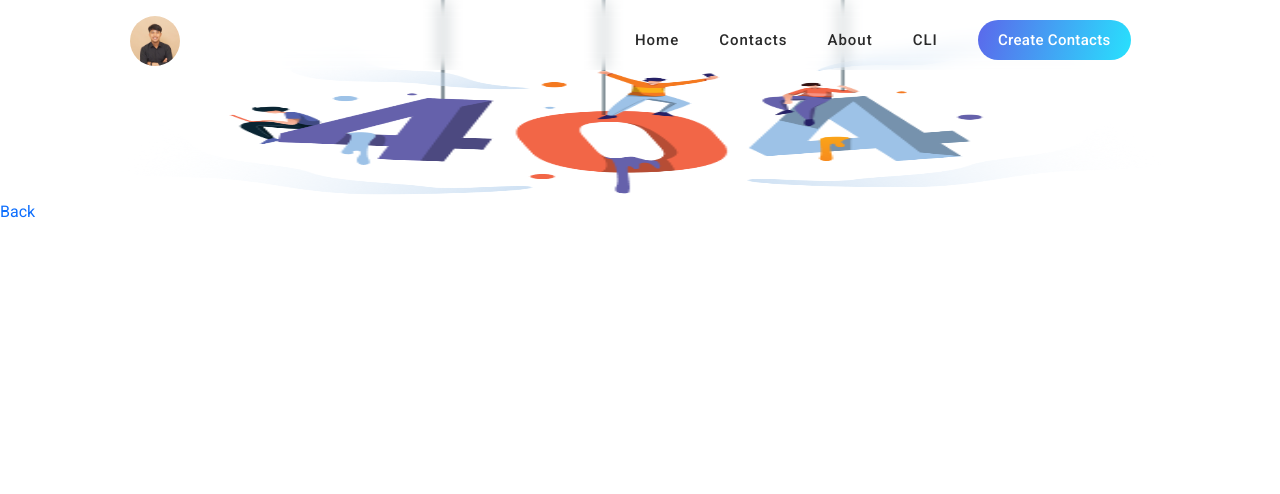
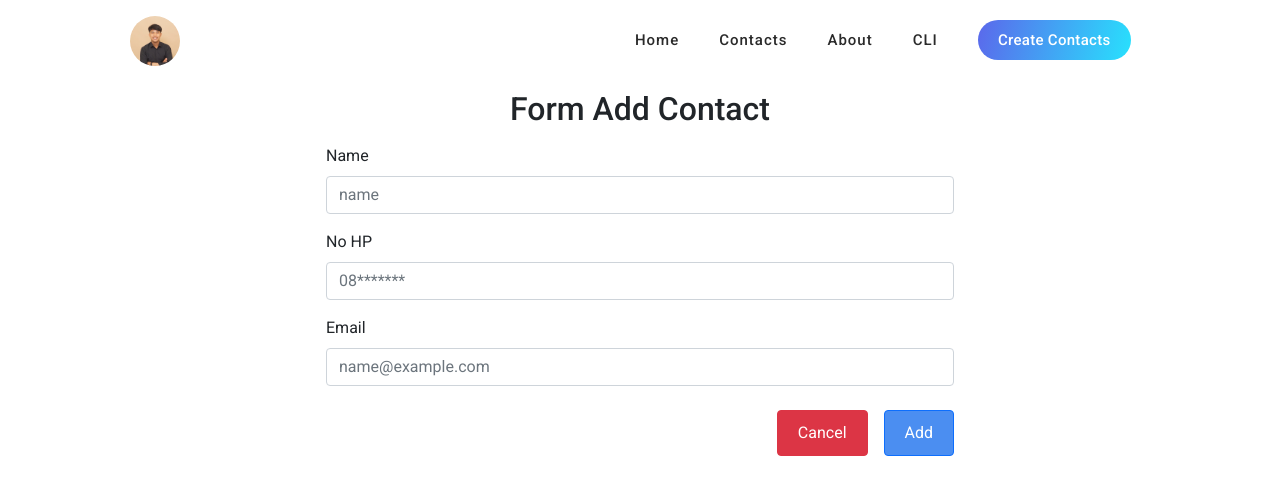
Before and after one commit to anggernuramin/frontend-contacts-app, a Vue app: page /contact/add in a window 1280 px wide. Shown: the top 494 px of the page. Built offline with nearby package versions, Linux system fonts and the light colour scheme.

Commit message:
feature: add create,delete and add contact

```diff
--- a/package.json
+++ b/package.json
@@ -10,6 +10,7 @@
   },
   "dependencies": {
     "axios": "^1.6.8",
+    "method-override": "^3.0.0",
     "vue": "^3.4.21",
     "vue-router": "^4.3.0"
   },
--- a/public/assets/css/main.css
+++ b/public/assets/css/main.css
@@ -27,7 +27,7 @@
 }
 
 .home-contact{
-    margin-top: -70px;
+   padding-top: 90px;
 }
 .home-contact h2,.home-contact p{
     text-align: center;
--- a/src/App.vue
+++ b/src/App.vue
@@ -21,7 +21,7 @@
                 <router-link to="/">Home</router-link>
               </li>
               <li class="scroll-to-section">
-                <a href="/contact">Contacts</a>
+                <a href="/contacts">Contacts</a>
               </li>
               <li class="scroll-to-section">
                 <router-link to="/about">About</router-link>
--- /dev/null
+++ b/src/components/ModalBox.vue
@@ -0,0 +1,40 @@
+<template>
+  <div
+    class="modal fade"
+    id="modalDelete"
+    tabindex="-1"
+    aria-labelledby="exampleModalLabel"
+    aria-hidden="true"
+  >
+    <div class="modal-dialog">
+      <div class="modal-content">
+        <div class="modal-header">
+          <h1 class="modal-title fs-5" id="exampleModalLabel">Hapus Contact</h1>
+          <button
+            type="button"
+            class="btn-close"
+            data-bs-dismiss="modal"
+            aria-label="Close"
+          ></button>
+        </div>
+
+        <div class="modal-footer">
+          <button
+            type="button"
+            class="btn btn-danger bg-danger"
+            data-bs-dismiss="modal"
+          >
+            No
+          </button>
+
+          <form method="POST" action="/contact?_method=DELETE">
+            <input id="confirm-delete" type="hidden" name="id" />
+            <button type="submit" class="btn btn-primary bg-primary">
+              Yes
+            </button>
+          </form>
+        </div>
+      </div>
+    </div>
+  </div>
+</template>
--- /dev/null
+++ b/src/views/AddContact.vue
@@ -0,0 +1,92 @@
+<script lang="ts" setup>
+import { ref } from "vue";
+import axios from "axios";
+import { useRouter } from "vue-router";
+
+const dataContact: any = ref<any>({
+  name: "",
+  email: "",
+  nohp: "",
+});
+const router = useRouter();
+
+const errorMessage = ref<any>([]);
+
+const addContact = async () => {
+  if (dataContact) {
+    try {
+      await axios.post("http://localhost:3000/contact", {
+        name: dataContact.value.name,
+        email: dataContact.value.email,
+        nohp: dataContact.value.nohp,
+      });
+      router.push("/contacts");
+    } catch (error: any) {
+      errorMessage.value = error?.response?.data?.message;
+    }
+  }
+};
+</script>
+<template>
+  <section class="home-contact">
+    <div class="row">
+      <div class="col-11 col-lg-6 mx-auto">
+        <h2 class="mb-3">Form Add Contact</h2>
+        <!-- Menampilkan error jika ada -->
+          <ul v-if="typeof errorMessage != undefined" :class="errorMessage.length > 0 ? 'list-errors pt-5' : 'd-none'">
+            <div class="alert alert-danger" role="alert">
+              <li v-for="(item, index) in errorMessage" :key="index">
+                • {{ item?.message }}
+              </li>
+            </div>
+          </ul>
+
+        <form @submit.prevent="addContact">
+          <div class="mb-3">
+            <label for="name" class="form-label">Name</label>
+            <input
+              type="text"
+              class="form-control"
+              id="name"
+              name="name"
+              placeholder="name"
+              required
+              v-model="dataContact.name"
+            />
+          </div>
+          <div class="mb-3">
+            <label for="nohp" class="form-label">No HP</label>
+            <input
+              type="tel"
+              class="form-control"
+              id="nohp"
+              name="nohp"
+              placeholder="08*******"
+              required
+              v-model="dataContact.nohp"
+            />
+          </div>
+          <div class="mb-3">
+            <label for="email" class="form-label">Email</label>
+            <input
+              type="email"
+              class="form-control"
+              id="email"
+              name="email"
+              placeholder="name@example.com"
+              v-model="dataContact.email"
+            />
+          </div>
+          <div class="mt-4 d-flex gap-3 justify-content-end">
+            <a href="/contacts">
+              <button type="button" class="btn btn-danger bg-danger">
+                Cancel
+              </button>
+            </a>
+            <button type="submit" class="btn btn-primary">Add</button>
+          </div>
+        </form>
+      </div>
+    </div>
+  </section>
+</template>
--- a/src/views/Contact.vue
+++ b/src/views/Contact.vue
@@ -1,69 +1,23 @@
-<script lang="ts" setup>
-import { onMounted, ref } from "vue";
-import { fetchData } from "../../libs/fetchDetailContacts";
-
-// interface Notification {
-
-// }
-interface Contact {
-  _id: string;
-  name: string;
-  nohp: number | string;
-  email?: string;
-  __v: number;
-}
-
-let contacts = ref<Contact[]>([]);
-let isLoading = ref<boolean>(false);
-let isError = ref<any>("");
-
-
-onMounted(async () => {
-  const { data, loading, error } = await fetchData();
-  contacts.value = data;
-  isLoading.value = loading;
-  isError.value = error;
-  console.log(error);
-});
-</script>
 <template>
   <section class="container list-contact">
-    <!-- <table id="my-table">
-
-  </table> -->
-  <div v-if="isError">
-        <h1>{{ isError }}</h1>
-        </div>
+    <div v-if="isError">
+      <h1>{{ isError }}</h1>
+    </div>
     <div v-else class="row">
       <div class="col-11 col-lg-11 mx-auto wrapper-contact">
         <div class="d-flex justify-content-between my-3">
           <h1>List Contact</h1>
-          <form
-            action="/search/contact"
-            method="post"
-            class="d-flex search"
-            role="search"
-          >
-            <input
-              class=""
-              type="search"
-              name="search"
-              placeholder="Search"
-              aria-label="Search"
-            />
+          <form action="/search/contact" method="post" class="d-flex search" role="search">
+            <input class="" type="search" name="search" placeholder="Search" aria-label="Search" />
             <button class="button" type="submit">
               <i class="bi bi-search"></i>
             </button>
           </form>
         </div>
 
-
-
-        <!-- <% if (notification.length !== 0) { %>
-      <div id="notification" class="alert alert-success" role="alert">
-        <%= notification %>
-      </div>
-      <% } %> <% if (contacts.length > 0) { %> -->
+        <div v-if="notification" id="notification" class="alert alert-success" role="alert">
+          {{ notification }}
+        </div>
         <div v-if="isLoading">
           <h1>Loading....</h1>
         </div>
@@ -87,31 +41,20 @@ onMounted(async () => {
                 {{ item?.email ? item?.email : "none" }}
               </td>
               <td class="d-flex gap-3 py-3">
-                <a href="/contact/<%= item.id %>">
-                  <span class="badge text-bg-primary bg-success d-flex gap-1"
-                    ><i class="bi bi-info-circle"></i>Detail</span
-                  >
-                </a>
+                <router-link :to="`/contacts/${item?._id}`">
+                  <span class="badge text-bg-primary bg-success d-flex gap-1"><i
+                      class="bi bi-info-circle"></i>Detail</span>
+                </router-link>
                 <!-- Mengoverride http method -->
-                <button
-                  id="button-delete"
-                  type="button"
-                  class="button"
-                  data-bs-toggle="modal"
-                  data-bs-target="#modalDelete"
-                  data-id="<%= item.id %>"
-                >
+                <button @click="() => handleDeleteContact(item._id)">
                   <span class="badge text-bg-primary bg-danger d-flex gap-1">
                     <i class="bi bi-trash3-fill"></i>
-
-                    Delete</span
-                  >
+                    Delete</span>
                 </button>
 
                 <a href="/contact/update/<%= item.id %>">
                   <span class="badge text-bg-primary bg-warning d-flex gap-1">
-                    <i class="bi bi-pencil-fill"></i>Update</span
-                  >
+                    <i class="bi bi-pencil-fill"></i>Update</span>
                 </a>
                 <!-- moda box confirm delete -->
               </td>
@@ -120,7 +63,6 @@ onMounted(async () => {
         </table>
 
         <div v-if="contacts.length > 0" class="d-flex justify-content-end align-items-center gap-2">
-
           <form action="/contact/download" method="post">
             <select name="downloadFile" id="downloadFile">
               <option value="Json" selected>Json</option>
@@ -129,15 +71,92 @@ onMounted(async () => {
             </select>
             <button type="submit">Unduh</button>
           </form>
-          <div class="d-flex justify-content-end my-4 gradient-button">
-            <a href="/contact/add" class="btn btn-primary border-0"
-              >Add Contact</a
-            >
-          </div>
         </div>
 
-
+          <div class="d-flex justify-content-end my-4 gradient-button">
+            <a href="/contact/add" class="btn btn-primary border-0">Add Contact</a>
+          </div>
       </div>
     </div>
   </section>
 </template>
+<script lang="ts" setup>
+import { onMounted, ref } from "vue";
+import axios from "axios";
+import { fetchData } from "../libs/fetchDetailContacts";
+// import ModalBox from "../components/ModalBox.vue";
+
+// interface Notification {
+
+// }
+
+interface Contact {
+  _id: string;
+  name: string;
+  nohp: number | string;
+  email?: string;
+  __v: number;
+}
+
+let contacts = ref<Contact[]>([]);
+let isLoading = ref<boolean>(false);
+let isError = ref<any>("");
+let notification = ref<string>("")
+
+const handleDeleteContact = async (id: any) => {
+  try {
+    const response: any = await axios.delete(
+      `http://localhost:3000/contact?id=${id}`
+    );
+    console.log("klik", response);
+    const messageNotif = await response?.data?.message
+
+
+    const { data, loading, error } = await fetchData();
+    contacts.value = data;
+    isLoading.value = loading;
+    isError.value = error;
+    console.log(error);
+    showNotification(messageNotif)
+
+    // router.push("/contacts")
+  } catch (error: any) {
+    console.log("error", error);
+  }
+};
+
+const showNotification = (message: string)  => {
+  notification.value = message
+  setTimeout(() => {
+    // hapus notification setelah 3 detik
+  notification.value = ""
+  },3000)
+}
+
+onMounted(async () => {
+  const { data, loading, error } = await fetchData();
+  contacts.value = data;
+  isLoading.value = loading;
+  isError.value = error;
+  console.log(error);
+});
+
+
+// disimpan didalam unupdated karena method delete pada table id nya berubah -ubah
+// onUpdated( async () => {
+//   await nextTick(); // Menunggu proses re-render selesai
+
+//   // const confirmDelete: any = document.querySelector("#confirm-delete");
+//   const buttonsDelete: any =  document.querySelectorAll("#button-delete");
+
+//   // ubah ke bentuk array, karena kembalian adalah node list
+//   // Array.from(buttonsDelete).forEach((button: any) => {
+//   //   button.addEventListener('click', () => {
+//   //     id.value = button.dataset.id;
+//   //     // confirmDelete.value = id;
+//   //     // console.log(confirmDelete.value)
+//   //   });
+//   // });
+
+// });
+</script>
--- /dev/null
+++ b/src/views/DetailContact.vue
@@ -0,0 +1,89 @@
+<script lang="ts" setup>
+import axios from "axios";
+import { onMounted, ref } from "vue";
+import { useRoute } from "vue-router";
+const router = useRoute();
+const { id } = router.params;
+interface Contact {
+  _id: string;
+  name: string;
+  nohp: number;
+  email?: string;
+  __v: number;
+}
+const contact = ref<Contact>({
+  _id: "",
+  name: "",
+  nohp: 0,
+  __v: 0,
+});
+const handleDeleteContact = async (id: any) => {
+  try {
+    const response: any = await axios.delete(
+      `https://backend-contacts-apps.vercel.app/contact?id=${id}`
+    );
+    console.log("klik", id);
+
+    console.log("res", response);
+  } catch (error: any) {
+    console.log("error", error);
+  }
+};
+const fetchDetailContact = async (id: string) => {
+  console.log(id);
+
+  try {
+    const response = await axios.get(
+      `https://backend-contacts-apps.vercel.app/contact/${id}`
+    );
+    contact.value = response?.data?.data;
+  } catch (error: any) {
+    console.log("🚀 ~ fetchDetailContact ~ error:", error.message);
+  }
+};
+
+onMounted(async () => {
+  await fetchDetailContact(String(id));
+});
+</script>
+
+<template>
+  <div class="row pt-5">
+    <div v-if="contact" class="col-11 col-lg-9 mx-auto pt-5">
+      <h2 class="mb-2">Detail Contact</h2>
+      <table class="table">
+        <thead>
+          <tr>
+            <th scope="col">Name</th>
+            <th scope="col">No HandPhone</th>
+            <th v-if="contact?.email" scope="col">Email</th>
+            <th scope="col">Action</th>
+          </tr>
+        </thead>
+        <tbody>
+          <tr>
+            <td class="py-3" scope="row">{{ contact?.name }}</td>
+            <td class="py-3">{{ contact?.nohp }}</td>
+            <td v-if="contact?.email" class="py-3">{{ contact?.email }}</td>
+
+            <td class="d-flex gap-3 py-3 mt-1">
+              <span @click.prevent="() => handleDeleteContact(contact?._id)" class="badge text-bg-danger bg-danger d-flex gap-2">
+                <i class="bi bi-trash3-fill"></i>
+                Delete</span
+              ><span class="badge text-bg-warning bg-warning d-flex gap-2">
+                <i class="bi bi-arrow-repeat"></i>
+                Update</span
+              >
+            </td>
+          </tr>
+        </tbody>
+      </table>
+
+      <a href="/contacts" class="card-link">Back</a>
+    </div>
+
+    <div v-else>
+      <h1>Loading....</h1>
+    </div>
+  </div>
+</template>
--- a/src/views/Home.vue
+++ b/src/views/Home.vue
@@ -1,10 +1,10 @@
 <script lang="ts" setup>
 // menggunakan vue composition Api
 import { Ref, onMounted, ref } from "vue";
-import { fetchData } from '../../libs/fetchContacts';
 import HelloWorld from "../components/HelloWorld.vue";
 import Table from "../components/Table.vue";
 import Jumbotron from "../components/Jumbotron.vue";
+import { fetchData } from "../libs/fetchContacts";
 
 interface Contact {
     name: string
@@ -50,4 +50,4 @@ onMounted(async () => {
     </section>
   </main>
   <HelloWorld msg="Vite + Vue" />
-</template>
+</template>../libs/fetchContacts
```
Also changed, not shown: src/components/Table.vue (+16 -18 lines), src/router.ts (+10 -1 lines), src/libs/fetchContacts.ts (renamed from libs/fetchContacts.ts), src/libs/fetchDetailContacts.ts (renamed from libs/fetchDetailContacts.ts), 1 other file (tests, documents, lock files or other folders).
